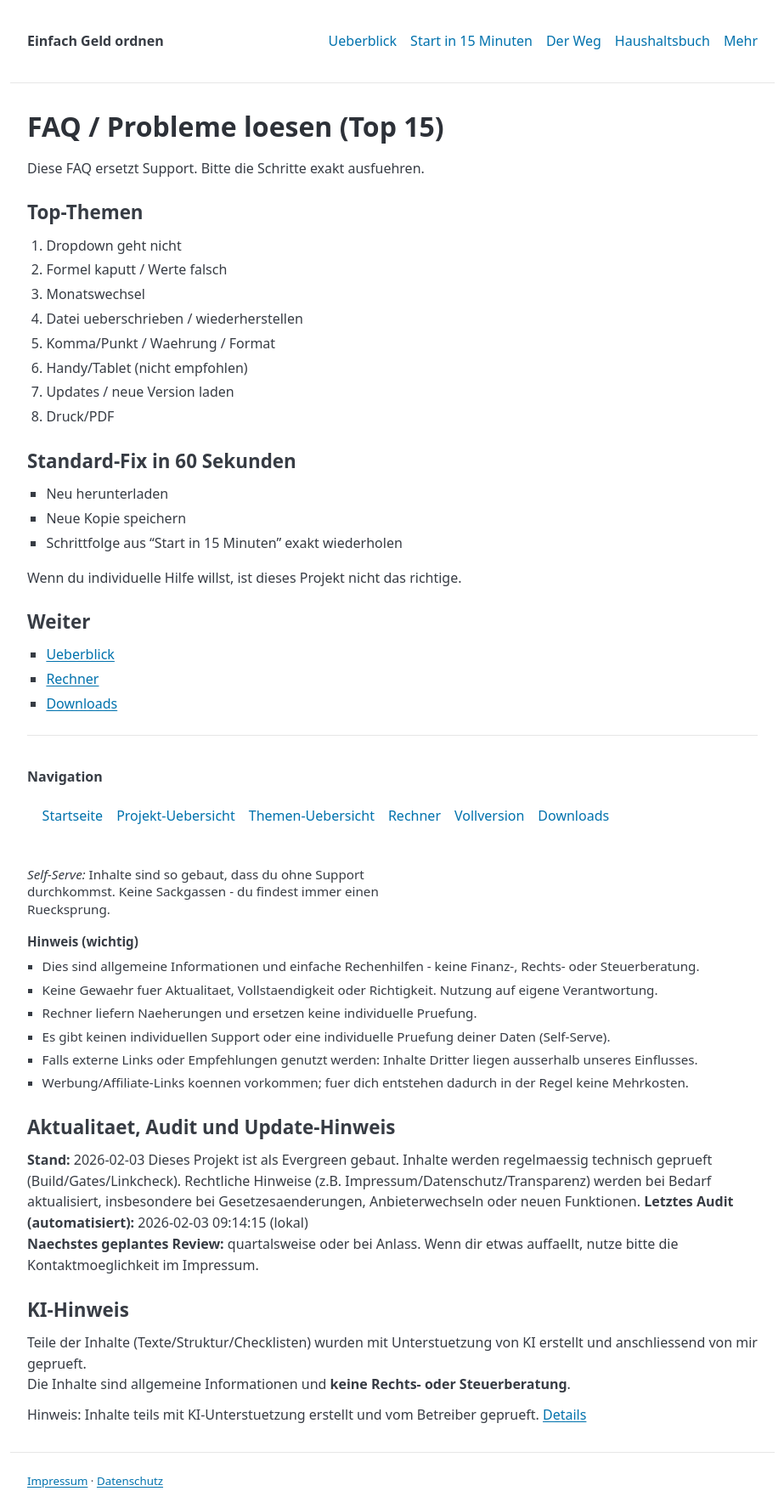
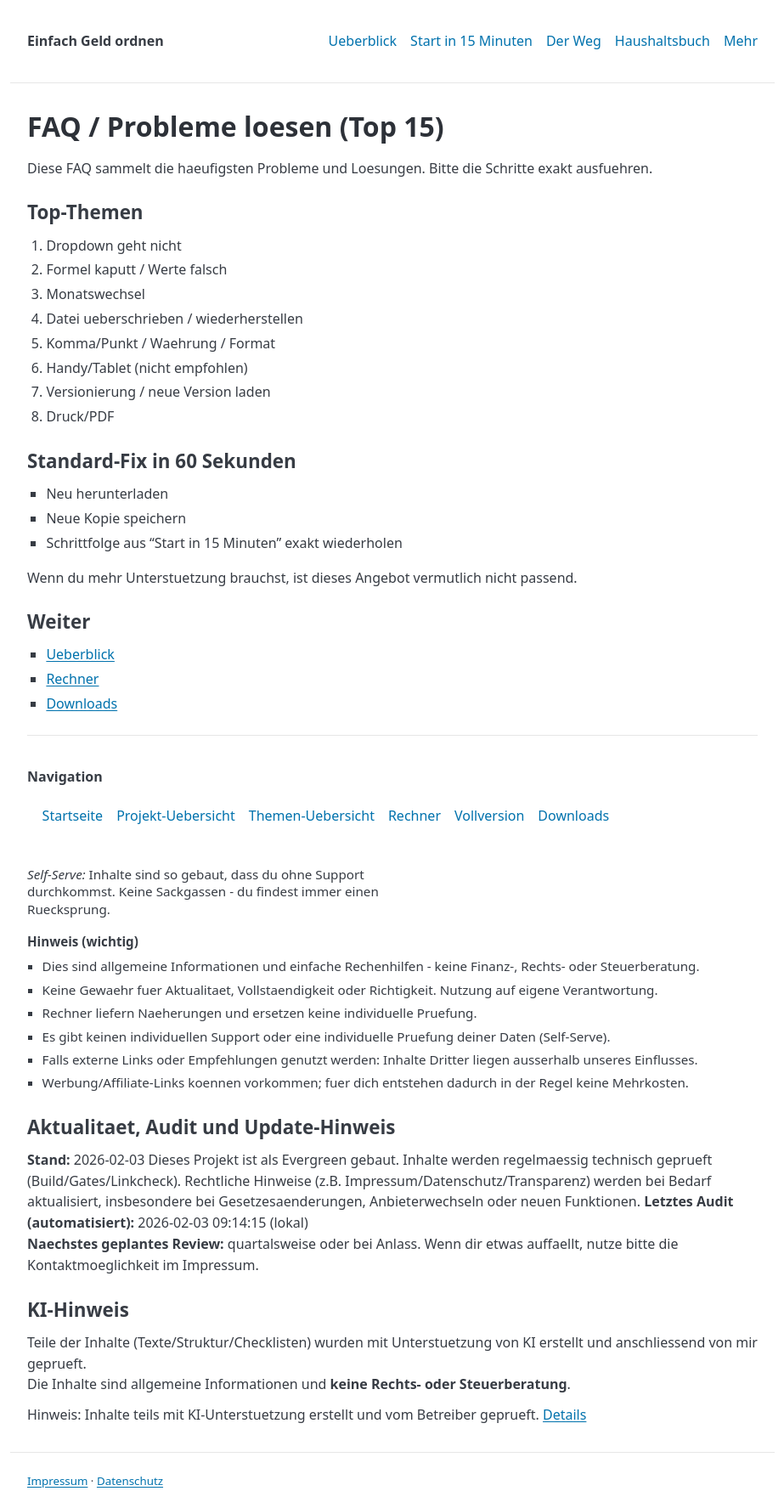
Before and after one commit to gluecklich-tools/einfach-geld-ordnen, a Jekyll site: the page built from seiten/faq_probleme_loesen.md, in a window 1280 px wide. Shown: the whole page at 85% size, without its empty margins (178-1101 px from the left). Built offline with Jekyll 4.4.1, drawn with Linux system fonts in a browser that asks for light colours.

Commit message:
Klaus-Run: automated gates + push 2026-02-21 18:54

```diff
--- a/seiten/faq_probleme_loesen.md
+++ b/seiten/faq_probleme_loesen.md
@@ -7,7 +7,7 @@ description: "FAQ / Probleme loesen (Top 15) – kurze Einordnung + klare nächs
 ---
 # FAQ / Probleme loesen (Top 15)
 
-Diese FAQ ersetzt Support. Bitte die Schritte exakt ausfuehren.
+Diese FAQ sammelt die haeufigsten Probleme und Loesungen. Bitte die Schritte exakt ausfuehren.
 
 ## Top-Themen
 
@@ -17,7 +17,7 @@ Diese FAQ ersetzt Support. Bitte die Schritte exakt ausfuehren.
 4. Datei ueberschrieben / wiederherstellen
 5. Komma/Punkt / Waehrung / Format
 6. Handy/Tablet (nicht empfohlen)
-7. Updates / neue Version laden
+7. Versionierung / neue Version laden
 8. Druck/PDF
 
 ## Standard-Fix in 60 Sekunden
@@ -26,7 +26,7 @@ Diese FAQ ersetzt Support. Bitte die Schritte exakt ausfuehren.
 - Neue Kopie speichern
 - Schrittfolge aus "Start in 15 Minuten" exakt wiederholen
 
-Wenn du individuelle Hilfe willst, ist dieses Projekt nicht das richtige.
+Wenn du mehr Unterstuetzung brauchst, ist dieses Angebot vermutlich nicht passend.
 ## Weiter
 - [Ueberblick]({{ site.baseurl }}/pillar/einfach-geld-ordnen.html)
 - [Rechner]({{ site.baseurl }}/seiten/rechner-uebersicht.html)
```
Also changed, not shown: seiten/haushaltsbuch-vollversion.md (+3 -3 lines), seiten/self_service.md (+3 -3 lines), seiten/themen-seiten.md (+1 -1 lines).
